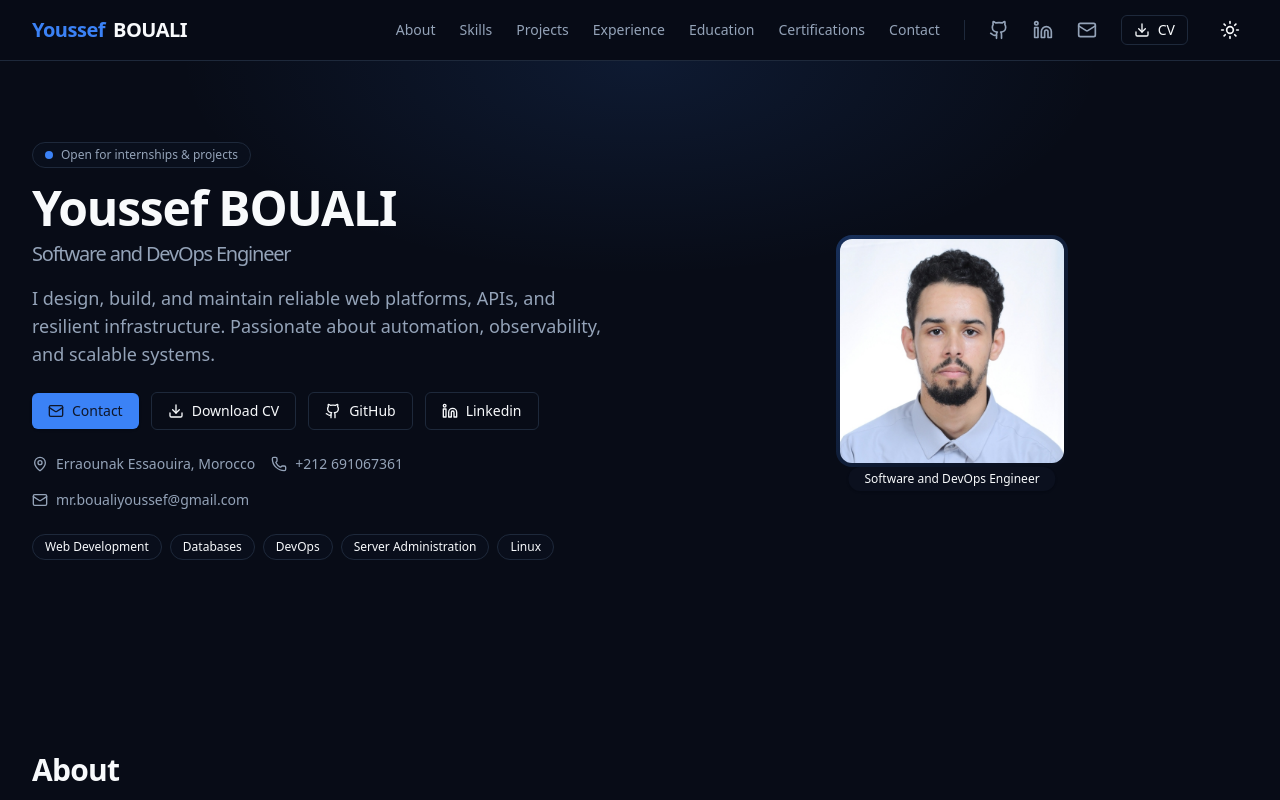
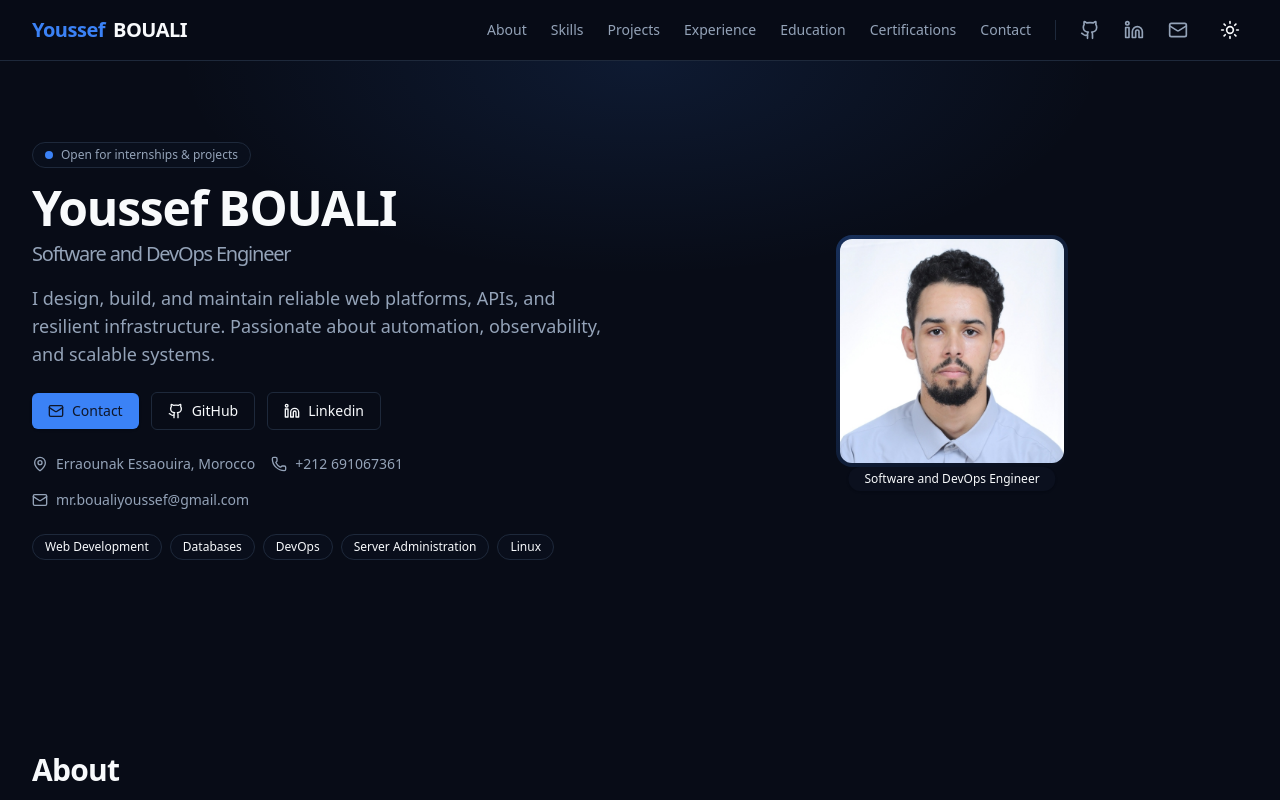
Before and after one commit to youssefbouali/portfolio, a React (Vite) app: page / in a window 1280 px wide. Shown: the top 800 px of the page. Built offline with nearby package versions, Linux system fonts and the light colour scheme.

Commit message:
Add new experience

```diff
--- a/client/components/site/Navbar.tsx
+++ b/client/components/site/Navbar.tsx
@@ -1,5 +1,5 @@
 import React, { useState } from "react";
-import { Menu, X, Github, Mail, Linkedin, Download } from "lucide-react";
+import { Menu, X, Github, Mail, Linkedin } from "lucide-react";
 import { Link } from "react-router-dom";
 import ThemeToggle from "@/components/ui/ThemeToggle";
 
@@ -63,17 +63,6 @@ export default function Navbar() {
             <Mail className="h-5 w-5" />
           </a>
 
-          <a
-            href="/Youssef_Bouali_CV.pdf"
-            target="_blank"
-            rel="noreferrer"
-            download
-            className="inline-flex items-center gap-2 rounded-md border px-3 py-1 text-sm hover:bg-accent"
-            aria-label="Download CV"
-          >
-            <Download className="h-4 w-4" /> CV
-          </a>
-
           <ThemeToggle />
         </nav>
         <button
@@ -120,15 +109,6 @@ export default function Navbar() {
               >
                 <Mail className="h-5 w-5" /> Email
               </a>
-              <a
-                href="/Youssef_Bouali_CV.pdf"
-                target="_blank"
-                rel="noreferrer"
-                download
-                className="text-foreground inline-flex items-center gap-2"
-              >
-                <Download className="h-5 w-5" /> CV
-              </a>
               <div className="ml-auto">
                 <ThemeToggle />
               </div>
--- a/client/pages/Index.tsx
+++ b/client/pages/Index.tsx
@@ -8,7 +8,6 @@ import {
   ExternalLink,
   MapPin,
   Phone,
-  Download,
 } from "lucide-react";
 
 function Section({
@@ -322,16 +321,6 @@ export default function Index() {
                 </a>
 
                 <a
-                  href="/Youssef_Bouali_CV.pdf"
-                  target="_blank"
-                  rel="noreferrer"
-                  download
-                  className="inline-flex items-center gap-2 rounded-md border px-4 py-2 text-sm font-medium hover:bg-accent"
-                >
-                  <Download className="h-4 w-4" /> Download CV
-                </a>
-
-                <a
                   href="https://github.com/youssefbouali"
                   target="_blank"
                   rel="noreferrer"
@@ -538,7 +527,7 @@ export default function Index() {
           />
 
           <ProjectCard
-            title="Rabet — URL Shortener"
+            title="Rabet ��� URL Shortener"
             href="https://rabet.wsoum.eu.org/"
             description="Link shortening service with analytics."
           />
@@ -554,6 +543,14 @@ export default function Index() {
       {/* Experience */}
       <Section id="experience" title="Experience">
         <div className="space-y-6 border-l pl-6">
+          <TimelineItem
+            showDuration={true}
+            period="Sep 2025 — Present"
+            title="Software Engineer — BoviClouds, Agadir"
+          >
+            Development of a real‑time cattle breed traceability and breeding
+            optimization system.
+          </TimelineItem>
           <TimelineItem
             showDuration={true}
             period="Jul 2025 — Aug 2025"
```
Also changed, not shown: 1 other file (tests, documents, lock files or other folders).
